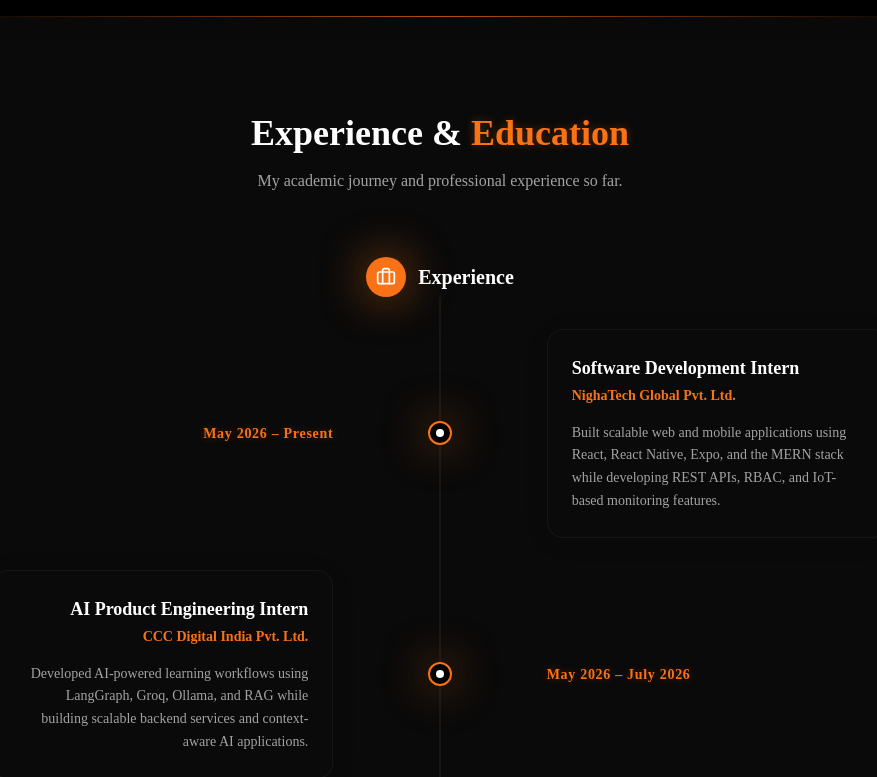
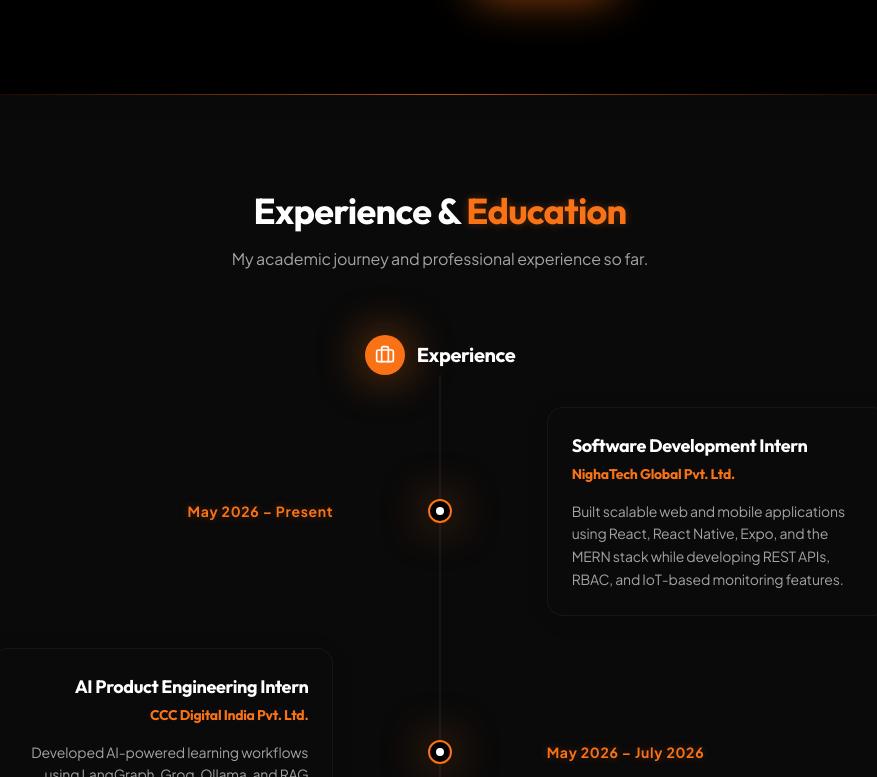
Before and after one commit to RohitChintalapudi/rohit_portfolio, a React (Vite) app: page / in a window 1280 px wide. Shown: the part 3763-4540 px from the top of the page, without its empty margins (200-1077 px from the left). Built offline with nearby package versions, Linux system fonts and the light colour scheme.

Commit message:
style: upgrade typography across entire website to Plus Jakarta Sans & Outfit

```diff
--- a/index.html
+++ b/index.html
@@ -4,6 +4,9 @@
     <meta charset="UTF-8" />
     <link rel="icon" type="image/png" href="./src/assets/favicon.png" />
     <meta name="viewport" content="width=device-width, initial-scale=1.0" />
+    <link rel="preconnect" href="https://fonts.googleapis.com" />
+    <link rel="preconnect" href="https://fonts.gstatic.com" crossorigin />
+    <link href="https://fonts.googleapis.com/css2?family=Plus+Jakarta+Sans:ital,wght@0,300..800;1,300..800&family=Outfit:wght@400;500;600;700;800;900&family=JetBrains+Mono:wght@400;500;600&display=swap" rel="stylesheet" />
     <title>Rohit | Portfolio</title>
   </head>
   <body>
--- a/src/index.css
+++ b/src/index.css
@@ -3,7 +3,9 @@
 
 
 @theme {
-  --font-sans: 'Times New Roman', Times, serif;
+  --font-sans: 'Plus Jakarta Sans', -apple-system, BlinkMacSystemFont, 'Segoe UI', Roboto, sans-serif;
+  --font-display: 'Outfit', 'Plus Jakarta Sans', sans-serif;
+  --font-mono: 'JetBrains Mono', monospace;
 
   --color-brand-orange: #f97316;
   --color-brand-orange-dark: #ea580c;
@@ -43,6 +45,12 @@
     font-family: var(--font-sans);
     transition: background-color 0.5s ease, color 0.5s ease;
     overflow-x: hidden;
+    letter-spacing: -0.01em;
+  }
+
+  h1, h2, h3, h4, h5, h6 {
+    font-family: var(--font-display);
+    letter-spacing: -0.02em;
   }
 }
 
```
